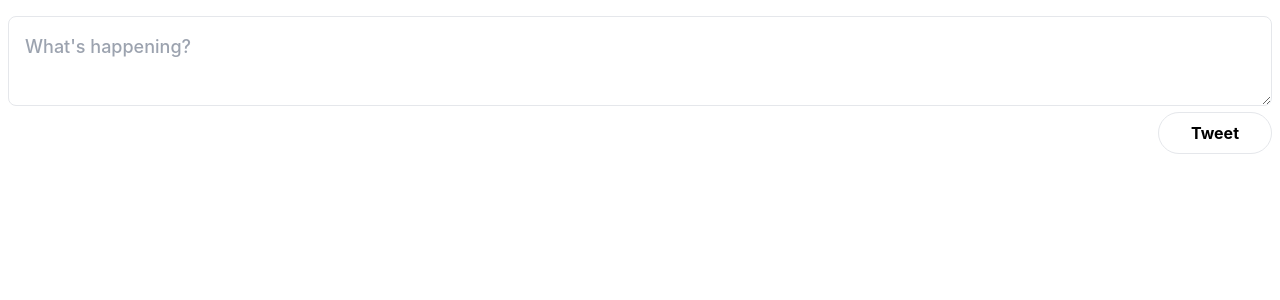
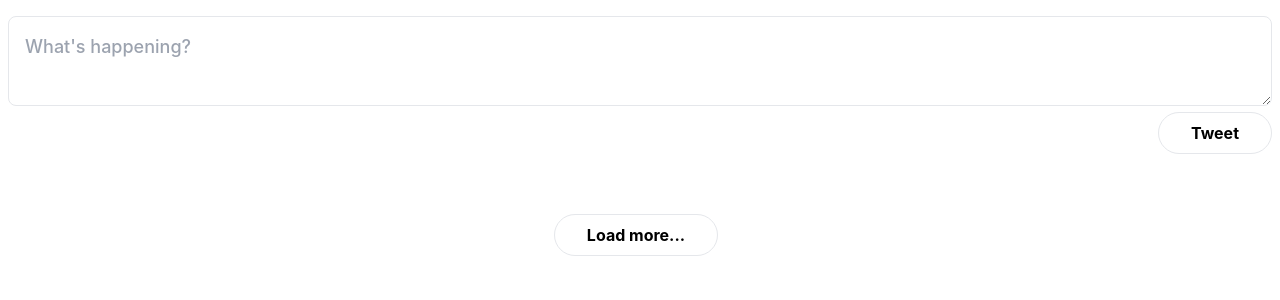
Before and after one commit to GooferG/twitter-clone, a Next.js app: page /home in a window 1280 px wide. Shown: the top 300 px of the page. Built offline with nearby package versions, Linux system fonts and the light colour scheme; no server answers; the database is empty; sample sign-in values are in the browser's storage; what javascript-time-ago would draw is missing.

Commit message:
finished the initial setup

```diff
--- /dev/null
+++ b/components/LoadMore.js
@@ -0,0 +1,17 @@
+export default function LoadMore({ tweets, setTweets }) {
+  return (
+    <div className="mt-10 flex justify-center">
+      <button
+        className="justify-self-center border px-8 py-2 mt-0 mr-2 font-bold rounded-full color-accent-contrast bg-color-accent hover:bg-color-accent-hover"
+        onClick={async () => {
+          const lastTweetId = tweets[tweets.length - 1].id;
+          const res = await fetch(`/api/tweets?take=2&cursor=${lastTweetId}`);
+          const data = await res.json();
+          setTweets([...tweets, ...data]);
+        }}
+      >
+        Load more...
+      </button>
+    </div>
+  );
+}
--- a/components/NewTweet.js
+++ b/components/NewTweet.js
@@ -2,7 +2,7 @@ import { useState } from 'react';
 import { useRouter } from 'next/router';
 import { useSession } from 'next-auth/react';
 
-export default function NewTweet() {
+export default function NewTweet({ tweets, setTweets }) {
   const [content, setContent] = useState('');
   const { data: session } = useSession();
   const router = useRouter();
@@ -21,7 +21,7 @@ export default function NewTweet() {
           return;
         }
 
-        await fetch('api/tweet', {
+        const res = await fetch('api/tweet', {
           body: JSON.stringify({
             content,
           }),
@@ -30,7 +30,12 @@ export default function NewTweet() {
           },
           method: 'POST',
         });
-        router.reload(window.location.pathname);
+        const tweet = await res.json();
+
+        setTweets([tweet, ...tweets]);
+        setContent('');
+
+        // router.reload(window.location.pathname);
       }}
     >
       <div className="flex">
@@ -41,6 +46,7 @@ export default function NewTweet() {
             cols={50}
             placeholder="What's happening?"
             name="content"
+            value={content}
             onChange={(e) => setContent(e.target.value)}
           ></textarea>
         </div>
--- a/lib/data.js
+++ b/lib/data.js
@@ -1,4 +1,4 @@
-export const getTweets = async (prisma, take) => {
+export const getTweets = async (prisma, take, cursor) => {
   return await prisma.tweet.findMany({
     where: {
       parent: null,
@@ -12,6 +12,8 @@ export const getTweets = async (prisma, take) => {
       author: true,
     },
     take,
+    cursor,
+    skip: cursor ? 1 : 0,
   });
 };
 
--- a/pages/api/tweet.js
+++ b/pages/api/tweet.js
@@ -20,7 +20,7 @@ export default async function handler(req, res) {
   // if (!user) return res.status(401).json({ message: 'User not found' });
 
   if (req.method === 'POST') {
-    await prisma.tweet.create({
+    const tweet = await prisma.tweet.create({
       data: {
         content: req.body.content,
         parent: req.body.parent || null,
@@ -29,7 +29,17 @@ export default async function handler(req, res) {
         },
       },
     });
-    res.end();
+
+    const tweetWithAuthorData = await prisma.tweet.findUnique({
+      where: {
+        id: tweet.id,
+      },
+      include: {
+        author: true,
+      },
+    });
+
+    res.json(tweetWithAuthorData);
     return;
   }
 
--- /dev/null
+++ b/pages/api/tweets.js
@@ -0,0 +1,18 @@
+import prisma from 'lib/prisma';
+import { getTweets } from 'lib/data';
+
+export default async function handler(req, res) {
+  if (req.method !== 'GET') {
+    return res.status(501).end();
+  }
+
+  const take = parseInt(req.query.take || 2);
+  const cursor = parseInt(req.query.cursor) || null;
+
+  if (!cursor) {
+    res.status(400).send({ error: 'Missing cursor parameter' });
+  }
+
+  const tweets = await getTweets(prisma, take, { id: cursor });
+  res.json(tweets);
+}
--- a/pages/home.js
+++ b/pages/home.js
@@ -1,11 +1,15 @@
+import { useState } from 'react';
 const { useSession } = require('next-auth/react');
 import { useRouter } from 'next/router';
 import prisma from 'lib/prisma';
 import { getTweets } from 'lib/data.js';
 import NewTweet from 'components/NewTweet';
 import Tweets from 'components/Tweets';
+import LoadMore from 'components/LoadMore';
 
-export default function Home({ tweets }) {
+export default function Home({ initialTweets }) {
+  const [tweets, setTweets] = useState(initialTweets);
+
   const { data: session, status } = useSession();
   const loading = status === 'loading';
   const router = useRouter();
@@ -24,19 +28,20 @@ export default function Home({ tweets }) {
 
   return (
     <>
-      <NewTweet />
+      <NewTweet tweets={tweets} setTweets={setTweets} />
       <Tweets tweets={tweets} />
+      <LoadMore tweets={tweets} setTweets={setTweets} />
     </>
   );
 }
 
 export async function getServerSideProps() {
-  let tweets = await getTweets(prisma);
+  let tweets = await getTweets(prisma, 2);
 
   tweets = JSON.parse(JSON.stringify(tweets));
   return {
     props: {
-      tweets,
+      initialTweets: tweets,
     },
   };
 }
--- a/pages/index.js
+++ b/pages/index.js
@@ -1,5 +1,6 @@
 import { useSession } from 'next-auth/react';
 import { useRouter } from 'next/router';
+
 import prisma from 'lib/prisma';
 import { getTweets } from 'lib/data';
 import Tweets from 'components/Tweets';
```
